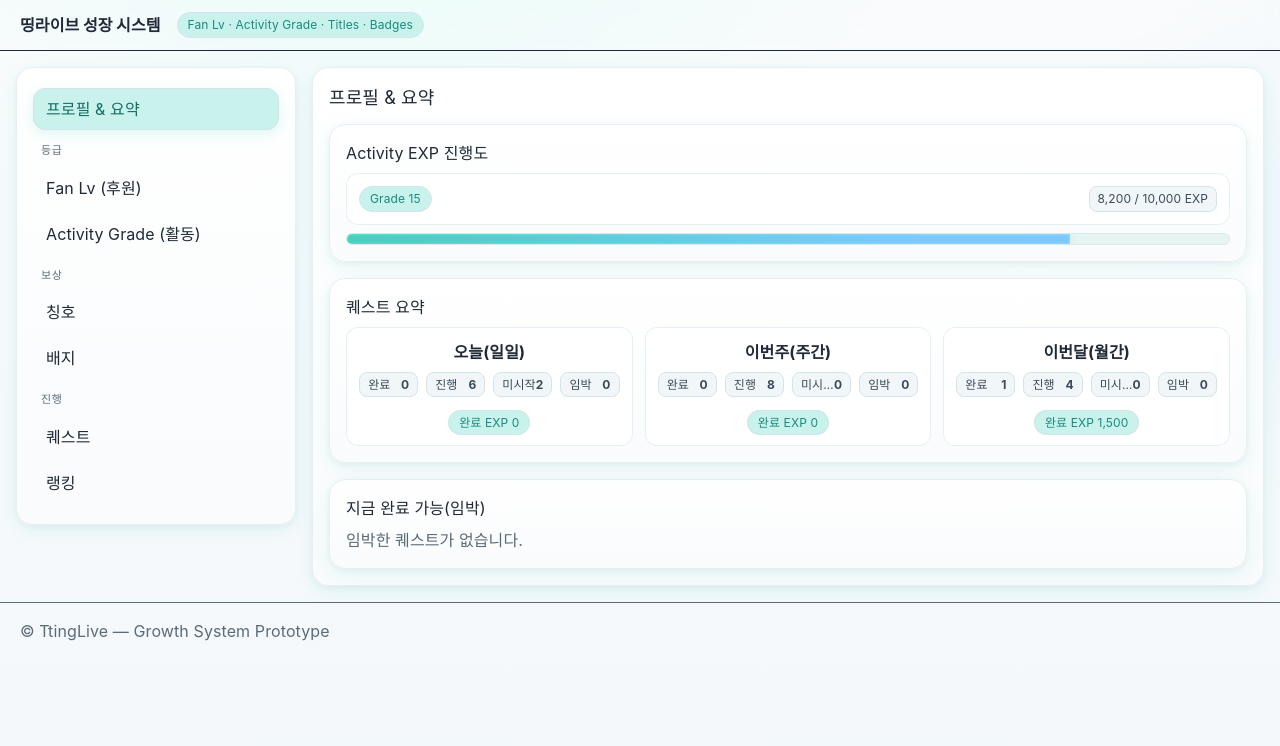
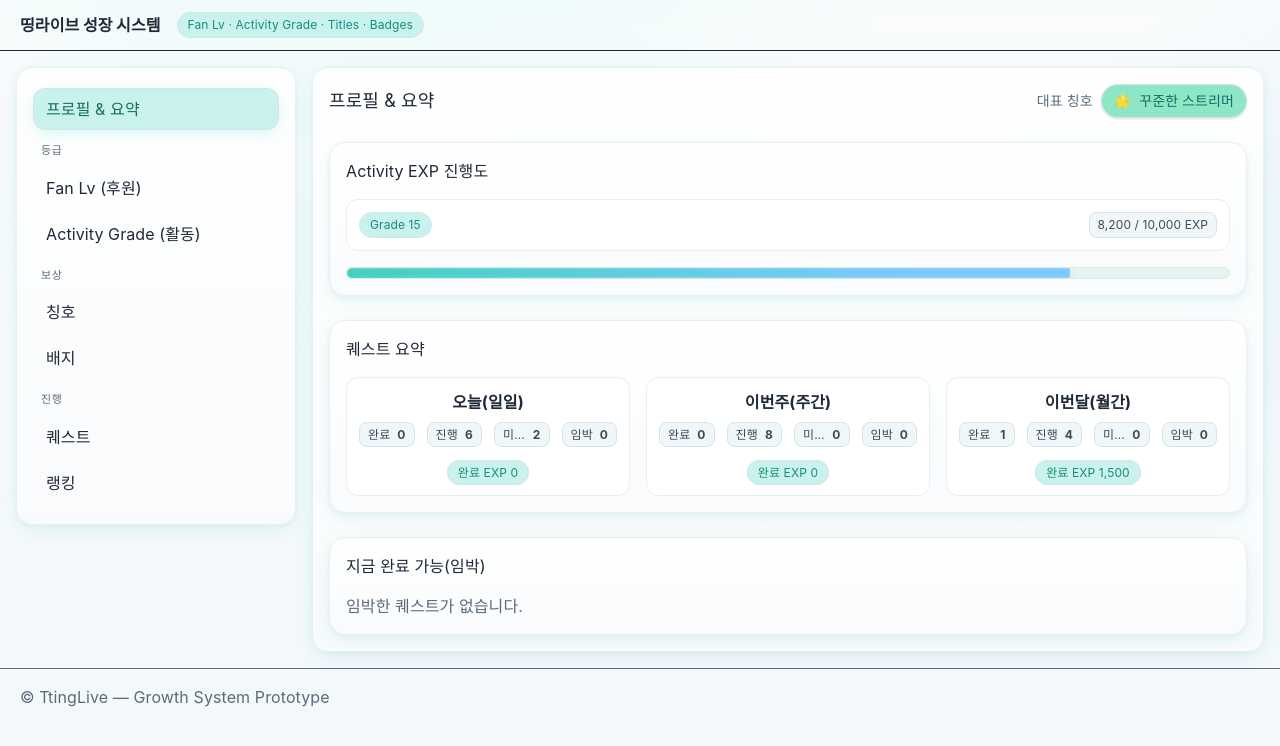
Before and after one commit to wsxqead/ttlive-growth-next, a Next.js app: page / in a window 1280 px wide. Shown: the top 746 px of the page. Built offline with nearby package versions, Linux system fonts and the light colour scheme.

Commit message:
feat: 칭호 관련 UI 수정

```diff
--- a/src/app/page.jsx
+++ b/src/app/page.jsx
@@ -1,5 +1,8 @@
+"use client";
+
 import ProgressBar from "../components/ProgressBar";
-import { demoActivity, demoQuests } from "../data/sample";
+import ActiveTitle from "../components/ActiveTitle";
+import { demoActivity, demoProfile, demoQuests } from "../data/sample";
 
 /* 진행 요약 계산 */
 function summarize(list = []) {
@@ -38,11 +41,9 @@ function summarize(list = []) {
 
 export default function Page() {
   const pct = (demoActivity.exp / demoActivity.nextExp) * 100;
-
   const daily = summarize(demoQuests.daily);
   const weekly = summarize(demoQuests.weekly);
   const monthly = summarize(demoQuests.monthly);
-
   const topNear = [
     ...daily.nearList,
     ...weekly.nearList,
@@ -51,14 +52,24 @@ export default function Page() {
 
   return (
     <section className="panel">
-      <h1 className="text-lg mb-3">프로필 & 요약</h1>
+      {/* 헤더: 좌측 타이틀 / 우측 대표 칭호 */}
+      <div className="flex items-center justify-between gap-3 mb-4 md:mb-6">
+        <h1 className="text-lg">프로필 & 요약</h1>
+        <div className="flex items-center gap-2">
+          <span className="text-sm text-muted hidden sm:inline">대표 칭호</span>
+          <ActiveTitle
+            title={demoProfile.titleActive}
+            onClick={() => alert("칭호 선택 모달/페이지로 이동")}
+          />
+        </div>
+      </div>
 
-      {/* 항상 1열: 위(진행도) → 아래(요약) */}
-      <div className="grid gap-4 grid-cols-1">
+      {/* 패널들 사이 간격 넉넉히 */}
+      <div className="grid grid-cols-1 gap-5 md:gap-6">
         {/* EXP 진행도 */}
         <div className="panel">
-          <h3 className="mb-2">Activity EXP 진행도</h3>
-          <div className="grid gap-2">
+          <div className="space-y-3 md:space-y-4">
+            <h3>Activity EXP 진행도</h3>
             <div className="item">
               <div className="flex items-center gap-2">
                 <span className="badge">Grade {demoActivity.grade}</span>
@@ -74,24 +85,25 @@ export default function Page() {
 
         {/* 퀘스트 요약 */}
         <div className="panel">
-          <h3 className="mb-2">퀘스트 요약</h3>
-
-          {/* 요약 카드도 기본 1열 (원하면 나중에 sm:grid-cols-2 lg:grid-cols-3 추가) */}
-          <div className="grid gap-3 grid-cols-1 lg:grid-cols-3">
+          <div className="space-y-3 md:space-y-4">
+            <h3>퀘스트 요약</h3>
+            <div className="grid grid-cols-1 lg:grid-cols-3 gap-3 md:gap-4">
               <StatusCard label="오늘(일일)" s={daily} />
               <StatusCard label="이번주(주간)" s={weekly} />
               <StatusCard label="이번달(월간)" s={monthly} />
             </div>
           </div>
         </div>
+      </div>
 
       {/* 임박 섹션 */}
-      <div className="panel mt-4">
-        <h3 className="mb-2">지금 완료 가능(임박)</h3>
+      <div className="panel mt-5 md:mt-6">
+        <div className="space-y-3 md:space-y-4">
+          <h3>지금 완료 가능(임박)</h3>
           {topNear.length === 0 ? (
             <div className="text-muted">임박한 퀘스트가 없습니다.</div>
           ) : (
-          <div className="grid gap-2">
+            <div className="grid gap-2 md:gap-3">
               {topNear.map((q) => (
                 <div key={q.id} className="item">
                   <div className="flex items-center gap-2 flex-wrap min-w-0">
@@ -104,27 +116,23 @@ export default function Page() {
             </div>
           )}
         </div>
+      </div>
     </section>
   );
 }
 
-/* ───────────── components ───────────── */
+/* ─ components ─ */
 
 function StatusCard({ label, s }) {
   return (
-    <div className="item p-3 flex flex-col gap-2">
-      {/* ① 제목 */}
+    <div className="item p-3 flex flex-col gap-2 md:gap-3">
       <strong className="block text-base">{label}</strong>
-
-      {/* ② 칩 한 줄 (4개) */}
-      <div className="grid grid-cols-4 gap-2">
+      <div className="grid grid-cols-4 gap-2 md:gap-3">
         <Chip k="완료" v={s.completed} />
         <Chip k="진행" v={s.inProgress} />
         <Chip k="미시작" v={s.notStarted} />
         <Chip k="임박" v={s.near} />
       </div>
-
-      {/* ③ 하단 EXP 요약 */}
       <div className="pt-1">
         <span className="badge text-sm">
           완료 EXP {s.expSum.toLocaleString()}
--- a/src/app/titles/page.jsx
+++ b/src/app/titles/page.jsx
@@ -1,11 +1,22 @@
+"use client";
+import { useState } from "react";
 import { demoTitles } from "../../data/sample";
 
 export default function Page() {
+  // 데모용: 대표 칭호 로컬 상태 (실서비스는 API 연동)
+  const [activeTitle, setActiveTitle] = useState("꾸준한 스트리머");
+
+  const handleSetActive = (name) => {
+    setActiveTitle(name);
+    alert(`'${name}'을 대표 칭호로 설정 (API 연동 예정)`);
+  };
+
   return (
     <section className="panel">
       <h1 className="text-lg mb-3">칭호</h1>
 
       <div className="grid gap-4 md:grid-cols-2">
+        {/* 성장형 */}
         <div className="panel">
           <h3 className="mb-2">성장형 (Grade 구간)</h3>
           <div className="grid gap-2">
@@ -18,12 +29,18 @@ export default function Page() {
                   <span className="badge">BJ: {t.nameBJ}</span>
                   <span className="badge">Viewer: {t.nameViewer}</span>
                 </div>
-                <button className="tag">대표 설정</button>
+                <button
+                  className="tag"
+                  onClick={() => handleSetActive(t.nameBJ)}
+                >
+                  대표 설정
+                </button>
               </div>
             ))}
           </div>
         </div>
 
+        {/* 테마형 */}
         <div className="panel">
           <h3 className="mb-2">테마형 (업적/성향)</h3>
           <div className="grid gap-2">
@@ -33,24 +50,40 @@ export default function Page() {
                   <strong>{t.name}</strong>
                   <span className="text-muted">{t.condition}</span>
                 </div>
-                <button className="tag">대표 설정</button>
+                <button className="tag" onClick={() => handleSetActive(t.name)}>
+                  대표 설정
+                </button>
               </div>
             ))}
           </div>
         </div>
       </div>
 
+      {/* 보유한 칭호 */}
       <div className="panel mt-4">
         <h3 className="mb-2">보유한 칭호</h3>
         <div className="grid gap-2">
-          {demoTitles.owned.map((t, i) => (
-            <div key={i} className="item">
-              <div className="flex items-center gap-2">
-                <strong>{t.name}</strong>
+          {demoTitles.owned.map((t, i) => {
+            const isActive = t.name === activeTitle;
+            return (
+              <div key={i} className="item">
+                <div className="flex items-center gap-2 flex-wrap">
+                  <strong>{t.name}</strong>
+                  {isActive && <span className="badge">대표</span>}
+                </div>
+                {isActive ? (
+                  <span className="tag">선택됨</span>
+                ) : (
+                  <button
+                    className="tag"
+                    onClick={() => handleSetActive(t.name)}
+                  >
+                    대표로 설정
+                  </button>
+                )}
               </div>
-              <span className="badge">보유</span>
-            </div>
-          ))}
+            );
+          })}
         </div>
       </div>
     </section>
--- /dev/null
+++ b/src/components/ActiveTitle.jsx
@@ -0,0 +1,24 @@
+// /src/components/ActiveTitle.jsx
+"use client";
+
+export default function ActiveTitle({ title, onClick }) {
+  if (!title) return null;
+  return (
+    <button
+      type="button"
+      onClick={onClick}
+      className="inline-flex items-center gap-2 rounded-full px-3 py-1.5 border shadow-sm
+                 transition-colors hover:brightness-105 focus:outline-none
+                 focus-visible:ring-2 focus-visible:ring-[rgba(67,209,191,.35)]"
+      style={{
+        background: title.color || "var(--brand-soft)",
+        borderColor: "var(--line2)",
+        color: "#166e64",
+      }}
+      title="대표 칭호 변경"
+    >
+      <span className="text-sm leading-none">{title.emoji ?? "🏅"}</span>
+      <span className="text-sm font-medium">{title.name}</span>
+    </button>
+  );
+}
--- a/src/data/sample.js
+++ b/src/data/sample.js
@@ -349,54 +349,94 @@ export const demoActivity = {
 export const demoRankings = {
   weekly: {
     bj: [
-      { name:"Riko",    exp: 4200 }, { name:"Nana",    exp: 3980 },
-      { name:"June",    exp: 3820 }, { name:"Mori",    exp: 3710 },
-      { name:"Han",     exp: 3600 }, { name:"Shiro",   exp: 3490 },
-      { name:"Sena",    exp: 3380 }, { name:"Ari",     exp: 3290 },
-      { name:"Rita",    exp: 3200 }, { name:"Yoon",    exp: 3110 },
-      { name:"Kiri",    exp: 3030 }, { name:"Bora",    exp: 2960 },
-      { name:"Hana",    exp: 2890 }, { name:"Mina",    exp: 2830 },
-      { name:"Lime",    exp: 2760 }, { name:"Dain",    exp: 2700 },
-      { name:"Roa",     exp: 2650 }, { name:"Lena",    exp: 2600 },
-      { name:"Haru",    exp: 2550 }, { name:"Noah",    exp: 2500 },
+      { name: "Riko", exp: 4200 },
+      { name: "Nana", exp: 3980 },
+      { name: "June", exp: 3820 },
+      { name: "Mori", exp: 3710 },
+      { name: "Han", exp: 3600 },
+      { name: "Shiro", exp: 3490 },
+      { name: "Sena", exp: 3380 },
+      { name: "Ari", exp: 3290 },
+      { name: "Rita", exp: 3200 },
+      { name: "Yoon", exp: 3110 },
+      { name: "Kiri", exp: 3030 },
+      { name: "Bora", exp: 2960 },
+      { name: "Hana", exp: 2890 },
+      { name: "Mina", exp: 2830 },
+      { name: "Lime", exp: 2760 },
+      { name: "Dain", exp: 2700 },
+      { name: "Roa", exp: 2650 },
+      { name: "Lena", exp: 2600 },
+      { name: "Haru", exp: 2550 },
+      { name: "Noah", exp: 2500 },
     ],
     viewer: [
-      { name:"Sugar",   exp: 2400 }, { name:"BeNeul",  exp: 2280 },
-      { name:"Kkaaki",  exp: 2200 }, { name:"Woo",     exp: 2150 },
-      { name:"Pobi",    exp: 2100 }, { name:"Ray",     exp: 2050 },
-      { name:"Jin",     exp: 2000 }, { name:"Mochi",   exp: 1960 },
-      { name:"Nero",    exp: 1920 }, { name:"Loki",    exp: 1880 },
-      { name:"Tori",    exp: 1850 }, { name:"Soda",    exp: 1820 },
-      { name:"Duke",    exp: 1790 }, { name:"Kiro",    exp: 1760 },
-      { name:"Yami",    exp: 1730 }, { name:"Pang",    exp: 1700 },
-      { name:"Luna",    exp: 1670 }, { name:"Sumi",    exp: 1640 },
-      { name:"Bomi",    exp: 1610 }, { name:"NanaV",   exp: 1580 },
+      { name: "Sugar", exp: 2400 },
+      { name: "BeNeul", exp: 2280 },
+      { name: "Kkaaki", exp: 2200 },
+      { name: "Woo", exp: 2150 },
+      { name: "Pobi", exp: 2100 },
+      { name: "Ray", exp: 2050 },
+      { name: "Jin", exp: 2000 },
+      { name: "Mochi", exp: 1960 },
+      { name: "Nero", exp: 1920 },
+      { name: "Loki", exp: 1880 },
+      { name: "Tori", exp: 1850 },
+      { name: "Soda", exp: 1820 },
+      { name: "Duke", exp: 1790 },
+      { name: "Kiro", exp: 1760 },
+      { name: "Yami", exp: 1730 },
+      { name: "Pang", exp: 1700 },
+      { name: "Luna", exp: 1670 },
+      { name: "Sumi", exp: 1640 },
+      { name: "Bomi", exp: 1610 },
+      { name: "NanaV", exp: 1580 },
     ],
   },
   monthly: {
     bj: [
-      { name:"Shibuki", exp: 16800 }, { name:"Han",     exp: 15400 },
-      { name:"Riko",    exp: 15050 }, { name:"Nana",    exp: 14700 },
-      { name:"June",    exp: 14200 }, { name:"Mori",    exp: 13800 },
-      { name:"Yoon",    exp: 13400 }, { name:"Sena",    exp: 13050 },
-      { name:"Ari",     exp: 12700 }, { name:"Rita",    exp: 12350 },
-      { name:"Kiri",    exp: 12000 }, { name:"Bora",    exp: 11700 },
-      { name:"Hana",    exp: 11400 }, { name:"Mina",    exp: 11100 },
-      { name:"Lime",    exp: 10850 }, { name:"Dain",    exp: 10600 },
-      { name:"Roa",     exp: 10350 }, { name:"Lena",    exp: 10100 },
-      { name:"Haru",    exp:  9900 }, { name:"Noah",    exp:  9700 },
+      { name: "Shibuki", exp: 16800 },
+      { name: "Han", exp: 15400 },
+      { name: "Riko", exp: 15050 },
+      { name: "Nana", exp: 14700 },
+      { name: "June", exp: 14200 },
+      { name: "Mori", exp: 13800 },
+      { name: "Yoon", exp: 13400 },
+      { name: "Sena", exp: 13050 },
+      { name: "Ari", exp: 12700 },
+      { name: "Rita", exp: 12350 },
+      { name: "Kiri", exp: 12000 },
+      { name: "Bora", exp: 11700 },
+      { name: "Hana", exp: 11400 },
+      { name: "Mina", exp: 11100 },
+      { name: "Lime", exp: 10850 },
+      { name: "Dain", exp: 10600 },
+      { name: "Roa", exp: 10350 },
+      { name: "Lena", exp: 10100 },
+      { name: "Haru", exp: 9900 },
+      { name: "Noah", exp: 9700 },
     ],
     viewer: [
-      { name:"Kkaaki",  exp:  9800 }, { name:"Woo",     exp:  9200 },
-      { name:"Sugar",   exp:  9000 }, { name:"BeNeul",  exp:  8800 },
-      { name:"Pobi",    exp:  8600 }, { name:"Ray",     exp:  8400 },
-      { name:"Jin",     exp:  8200 }, { name:"Mochi",   exp:  8000 },
-      { name:"Nero",    exp:  7800 }, { name:"Loki",    exp:  7600 },
-      { name:"Tori",    exp:  7400 }, { name:"Soda",    exp:  7200 },
-      { name:"Duke",    exp:  7000 }, { name:"Kiro",    exp:  6800 },
-      { name:"Yami",    exp:  6600 }, { name:"Pang",    exp:  6400 },
-      { name:"Luna",    exp:  6200 }, { name:"Sumi",    exp:  6000 },
-      { name:"Bomi",    exp:  5800 }, { name:"NanaV",   exp:  5600 },
+      { name: "Kkaaki", exp: 9800 },
+      { name: "Woo", exp: 9200 },
+      { name: "Sugar", exp: 9000 },
+      { name: "BeNeul", exp: 8800 },
+      { name: "Pobi", exp: 8600 },
+      { name: "Ray", exp: 8400 },
+      { name: "Jin", exp: 8200 },
+      { name: "Mochi", exp: 8000 },
+      { name: "Nero", exp: 7800 },
+      { name: "Loki", exp: 7600 },
+      { name: "Tori", exp: 7400 },
+      { name: "Soda", exp: 7200 },
+      { name: "Duke", exp: 7000 },
+      { name: "Kiro", exp: 6800 },
+      { name: "Yami", exp: 6600 },
+      { name: "Pang", exp: 6400 },
+      { name: "Luna", exp: 6200 },
+      { name: "Sumi", exp: 6000 },
+      { name: "Bomi", exp: 5800 },
+      { name: "NanaV", exp: 5600 },
     ],
   },
 };
@@ -511,3 +551,15 @@ export const metricLabels = {
   subscribed_hosts: "구독한 호스트 수",
   favorites_hosts: "즐겨찾기 호스트 수",
 };
+
+// /src/data/sample.js
+export const demoProfile = {
+  nickname: "sugarcake",
+  grade: 15,
+  titleActive: {
+    // 대표 칭호
+    name: "꾸준한 스트리머",
+    color: "#8EE6C7", // 배지 배경색(파스텔 민트)
+    emoji: "🌟", // 선택: 칭호 아이콘
+  },
+};
```
Lines whose indentation alone changed are shown as unchanged.
